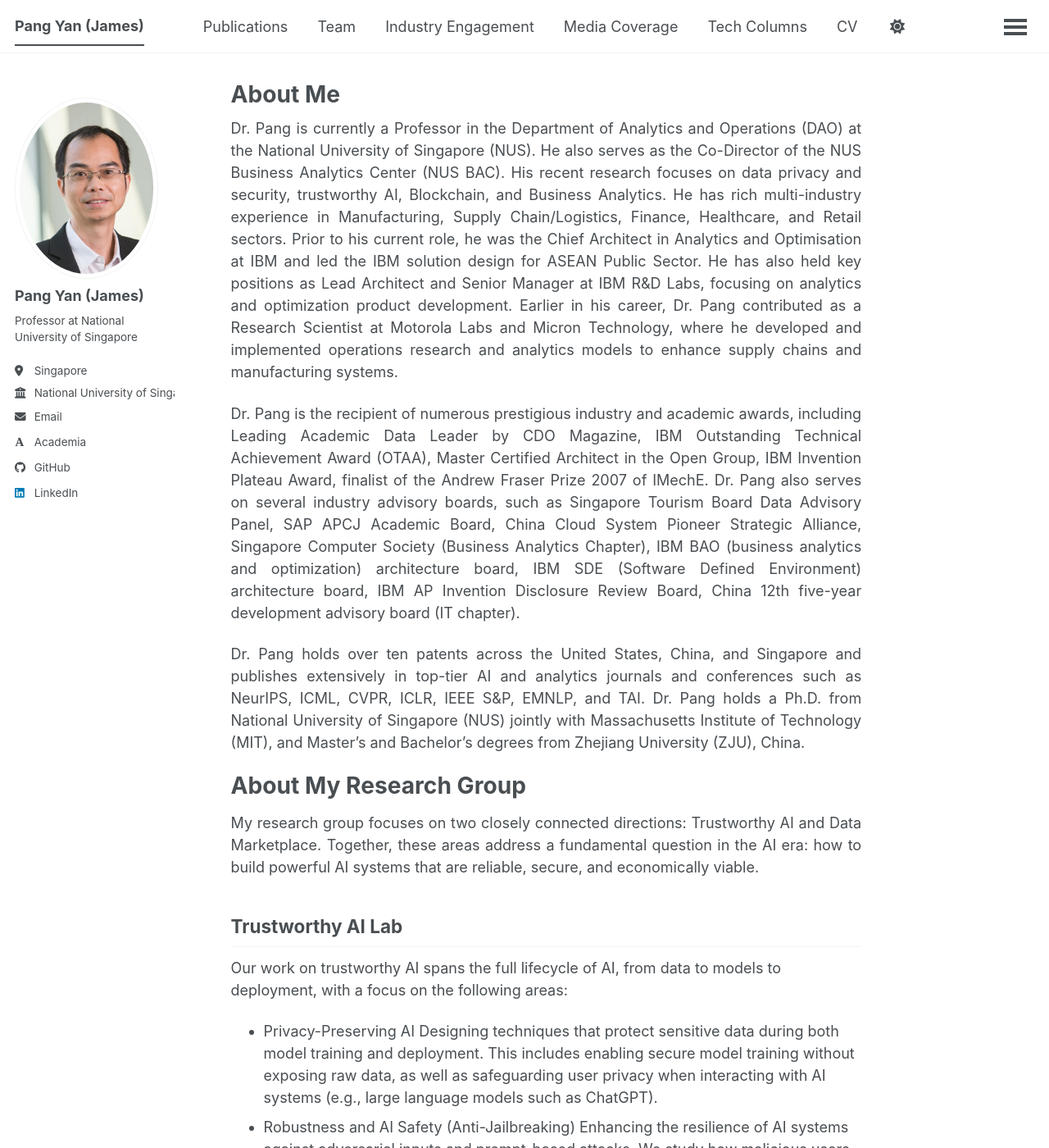
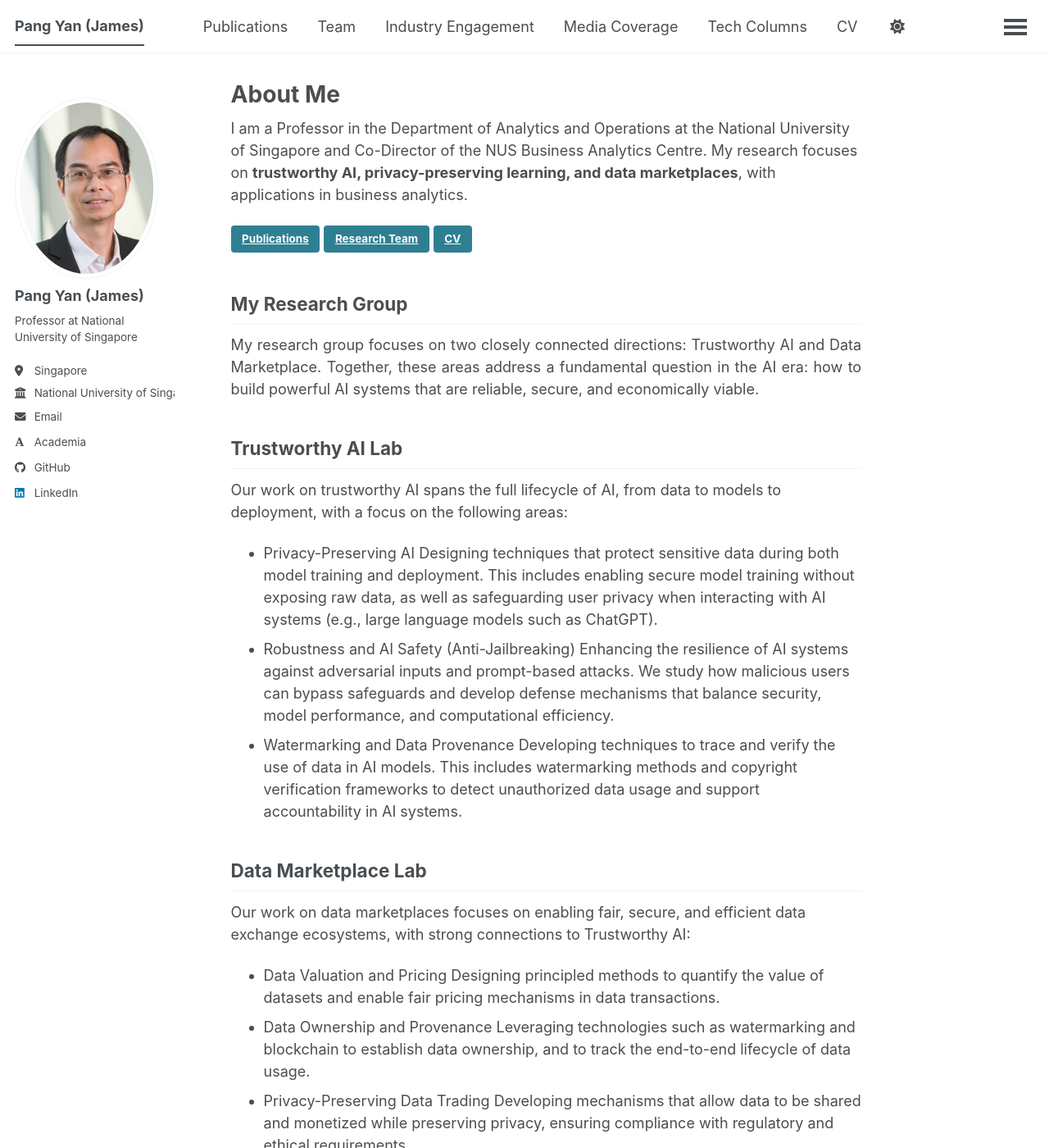
Before and after one commit to jamespangyan/jamespangyan.github.io, a Jekyll site: the page built from _pages/about.md, in a window 1280 px wide and 1400 px high. Shown: the whole window at 82% size. Built offline with Jekyll 4.4.1, drawn with Linux system fonts in a browser that asks for light colours; some web fonts are replaced; a script bundle is joined from its source files by our own code; library files that are not in the unit come from our copies; some of the changed text lies outside the part shown.

Commit message:
Lead homepage with research introduction and key links

```diff
--- a/_pages/about.md
+++ b/_pages/about.md
@@ -7,15 +7,14 @@ redirect_from:
   - /about.html
 ---
 
-<p align="justify"> Dr. Pang is currently a Professor in the Department of Analytics and Operations (DAO) at the National University of Singapore (NUS). He also serves as the Co-Director of the NUS Business Analytics Center (NUS BAC). His recent research focuses on data privacy and security, trustworthy AI, Blockchain, and Business Analytics. He has rich multi-industry experience in Manufacturing, Supply Chain/Logistics, Finance, Healthcare, and Retail sectors. Prior to his current role, he was the Chief Architect in Analytics and Optimisation at IBM and led the IBM solution design for ASEAN Public Sector. He has also held key positions as Lead Architect and Senior Manager at IBM R&D Labs, focusing on analytics and optimization product development. Earlier in his career, Dr. Pang contributed as a Research Scientist at Motorola Labs and Micron Technology, where he developed and implemented operations research and analytics models to enhance supply chains and manufacturing systems.</p>
+I am a Professor in the Department of Analytics and Operations at the National University of Singapore and Co-Director of the NUS Business Analytics Centre. My research focuses on **trustworthy AI, privacy-preserving learning, and data marketplaces**, with applications in business analytics.
 
-<p align="justify"> Dr. Pang is the recipient of numerous prestigious industry and academic awards, including Leading Academic Data Leader by CDO Magazine, IBM Outstanding Technical Achievement Award (OTAA), Master Certified Architect in the Open Group, IBM Invention Plateau Award, finalist of the Andrew Fraser Prize 2007 of IMechE. Dr. Pang also serves on several industry advisory boards, such as Singapore Tourism Board Data Advisory Panel, SAP APCJ Academic Board, China Cloud System Pioneer Strategic Alliance, Singapore Computer Society (Business Analytics Chapter), IBM BAO (business analytics and optimization) architecture board, IBM SDE (Software Defined Environment) architecture board, IBM AP Invention Disclosure Review Board, China 12th five-year development advisory board (IT chapter).</p>
+<nav aria-label="Explore my work">
+  <p><a class="btn btn--primary" href="{{ '/publications/' | relative_url }}">Publications</a> <a class="btn btn--primary" href="{{ '/team/' | relative_url }}">Research Team</a> <a class="btn btn--primary" href="{{ '/cv-json/' | relative_url }}">CV</a></p>
+</nav>
 
-<p align="justify"> Dr. Pang holds over ten patents across the United States, China, and Singapore and publishes extensively in top-tier AI and analytics journals and conferences such as NeurIPS, ICML, CVPR, ICLR, IEEE S&P, EMNLP, and TAI. Dr. Pang holds a Ph.D. from National University of Singapore (NUS) jointly with Massachusetts Institute of Technology (MIT), and Master’s and Bachelor’s degrees from Zhejiang University (ZJU), China.</p>
+## My Research Group
 
-
-About My Research Group
-======
 <p align="justify"> My research group focuses on two closely connected directions: Trustworthy AI and Data Marketplace. Together, these areas address a fundamental question in the AI era: how to build powerful AI systems that are reliable, secure, and economically viable.</p>
 
 Trustworthy AI Lab
@@ -41,3 +40,11 @@ Developing mechanisms that allow data to be shared and monetized while preservin
 Unifying Vision
 ------
 <p align="justify"> These two research directions are deeply interconnected. Trustworthy AI provides the technical foundation, while data marketplaces provide the economic and ecosystem layer. Together, they enable a future where data and AI systems are not only powerful, but also trustworthy, transparent, and aligned with societal values.</p>
+
+## Academic and Industry Background
+
+<p align="justify"> Dr. Pang is currently a Professor in the Department of Analytics and Operations (DAO) at the National University of Singapore (NUS). He also serves as the Co-Director of the NUS Business Analytics Center (NUS BAC). His recent research focuses on data privacy and security, trustworthy AI, Blockchain, and Business Analytics. He has rich multi-industry experience in Manufacturing, Supply Chain/Logistics, Finance, Healthcare, and Retail sectors. Prior to his current role, he was the Chief Architect in Analytics and Optimisation at IBM and led the IBM solution design for ASEAN Public Sector. He has also held key positions as Lead Architect and Senior Manager at IBM R&D Labs, focusing on analytics and optimization product development. Earlier in his career, Dr. Pang contributed as a Research Scientist at Motorola Labs and Micron Technology, where he developed and implemented operations research and analytics models to enhance supply chains and manufacturing systems.</p>
+
+<p align="justify"> Dr. Pang is the recipient of numerous prestigious industry and academic awards, including Leading Academic Data Leader by CDO Magazine, IBM Outstanding Technical Achievement Award (OTAA), Master Certified Architect in the Open Group, IBM Invention Plateau Award, finalist of the Andrew Fraser Prize 2007 of IMechE. Dr. Pang also serves on several industry advisory boards, such as Singapore Tourism Board Data Advisory Panel, SAP APCJ Academic Board, China Cloud System Pioneer Strategic Alliance, Singapore Computer Society (Business Analytics Chapter), IBM BAO (business analytics and optimization) architecture board, IBM SDE (Software Defined Environment) architecture board, IBM AP Invention Disclosure Review Board, China 12th five-year development advisory board (IT chapter).</p>
+
+<p align="justify"> Dr. Pang holds over ten patents across the United States, China, and Singapore and publishes extensively in top-tier AI and analytics journals and conferences such as NeurIPS, ICML, CVPR, ICLR, IEEE S&P, EMNLP, and TAI. Dr. Pang holds a Ph.D. from National University of Singapore (NUS) jointly with Massachusetts Institute of Technology (MIT), and Master’s and Bachelor’s degrees from Zhejiang University (ZJU), China.</p>
```
